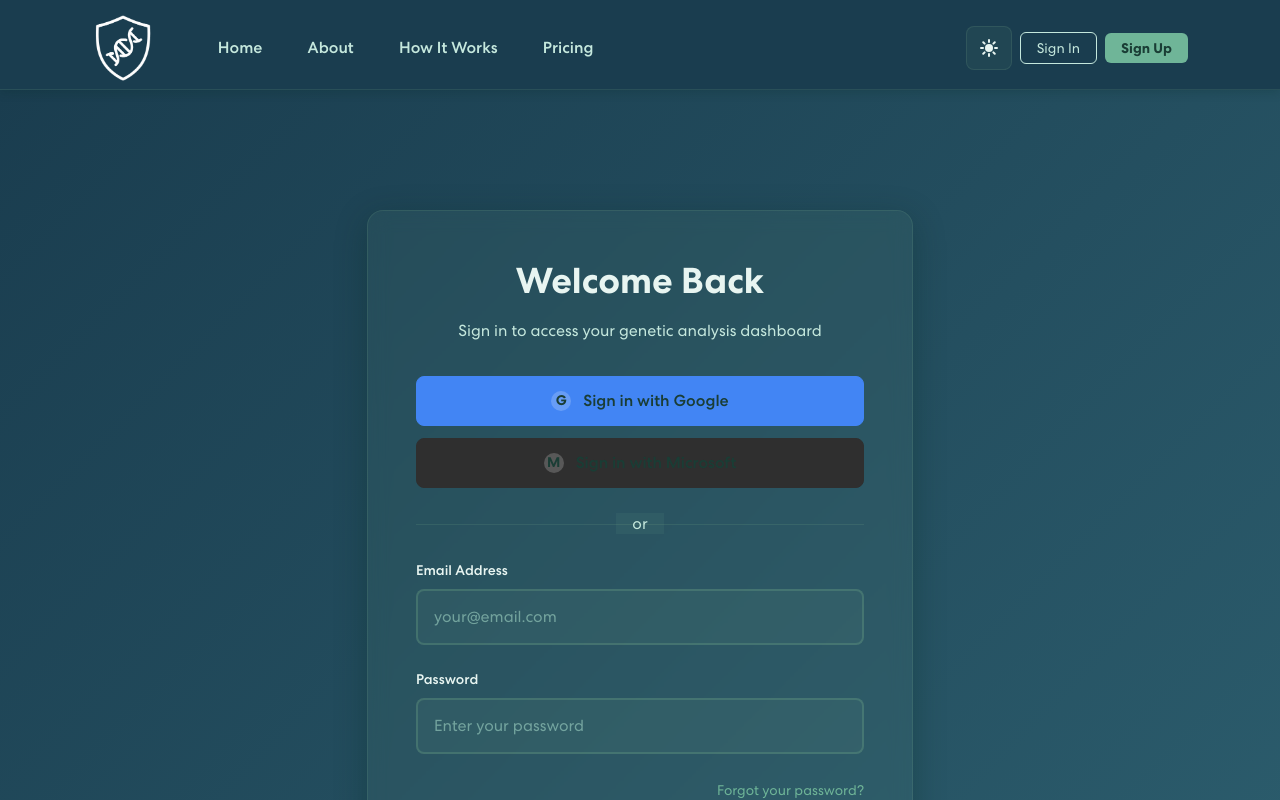
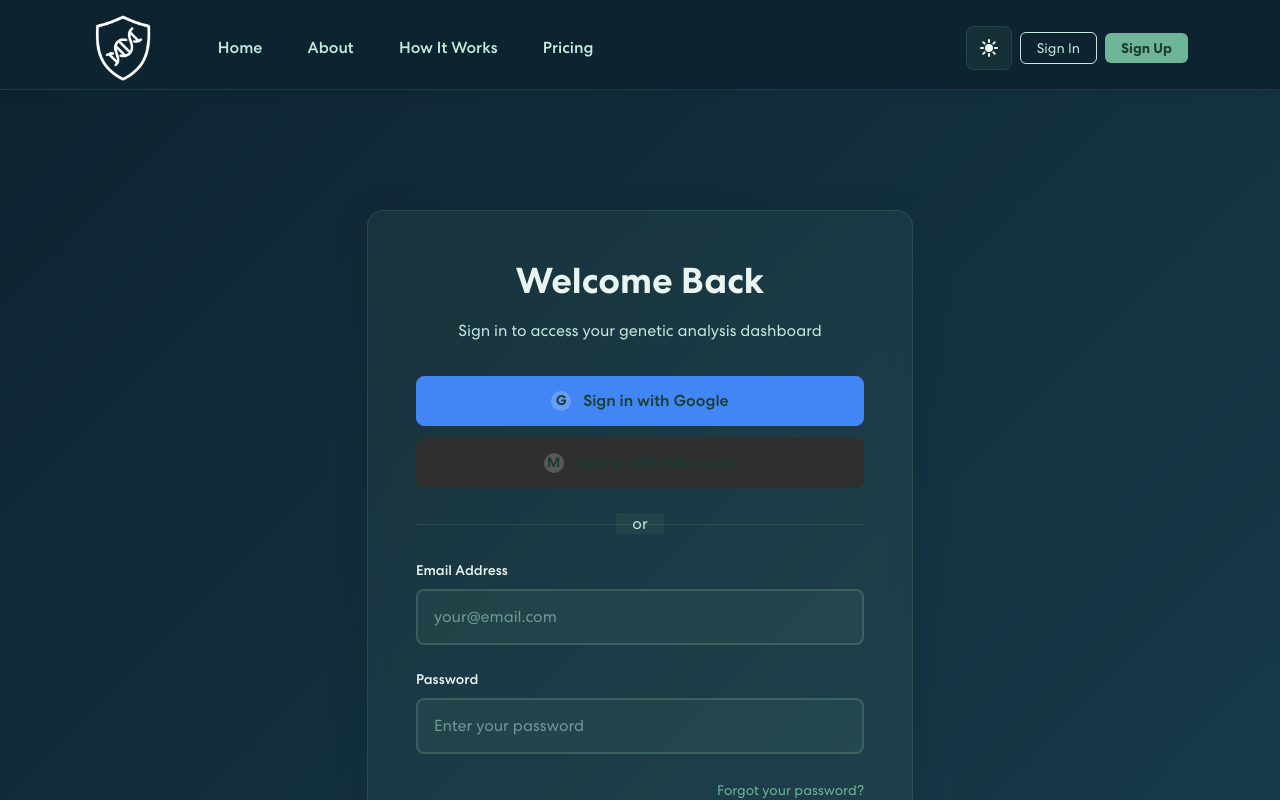
Before and after one commit to yeedaKing/GeneGuard, a React (Create React App) app: page /auth in a window 1280 px wide. Shown: the top 800 px of the page. Built offline with nearby package versions, Linux system fonts and the light colour scheme; no server answers.

Commit message:
fixing no undef errors

```diff
--- a/src/App.css
+++ b/src/App.css
@@ -18,9 +18,9 @@
 :root,
 [data-theme="dark"] {
   /* background */
-  --color-background: #1a3d4f;
-  --color-background-alt: #2d5f6f;
-  --color-background-tertiary: #3d7a85;
+  --color-background: #0d2430;
+  --color-background-alt: #1a3d4f;
+  --color-background-tertiary: #2d5f6f;
   --color-surface: rgba(125, 178, 144, 0.08);
   --color-surface-hover: rgba(125, 178, 144, 0.12);
 
@@ -201,6 +201,24 @@ p.success {
 
 p.danger {
   color: #ff6b6b;
+}
+
+/* Logo switching */
+[data-theme="dark"] .logo-graphic {
+  content: url('./assets/img/logo.png');
+}
+
+[data-theme="light"] .logo-graphic {
+  content: url('./assets/img/logo-light.png');
+}
+
+/* Jellyfish logo switching */
+[data-theme="dark"] .feature-icon {
+  background-image: url('./assets/img/jellyfish.png');
+}
+
+[data-theme="light"] .feature-icon {
+  background-image: url('./assets/img/jellyfish-light.png');
 }
 
 nav.navbar {
@@ -1324,7 +1342,7 @@ nav.navbar .navbar-nav a.nav-link.navbar-link.active {
 }
 
 .section-description {
-  color: var(--text-secondary);
+  color: var(--text-primary);
   font-size: 22px;
   line-height: 1.6;
   margin-bottom: 32px;
@@ -1382,14 +1400,14 @@ nav.navbar .navbar-nav a.nav-link.navbar-link.active {
 }
 
 .process-title {
-  color: var(--text-inverse);
+  color: var(--text-primary);
   margin-bottom: 16px;
   font-size: 24px;
   font-weight: 600;
 }
 
 .process-description {
-  color: var(--text-inverse);
+  color: var(--text-primary);
   font-size: 16px;
   line-height: 1.5;
   opacity: 0.9;
@@ -1404,6 +1422,14 @@ nav.navbar .navbar-nav a.nav-link.navbar-link.active {
   max-width: 600px;
   margin: 0 auto 60px;
   font-size: 22px;
+}
+
+[data-theme="light"] .pricing-card {
+  background: #b8d9ce;
+}
+
+[data-theme="light"] .pricing-card.featured {
+  background: #5ba89a;
 }
 
 .pricing-card {
```
Also changed, not shown: src/assets/img/jellyfish-light.png (added), src/assets/img/logo-light.png (added).
